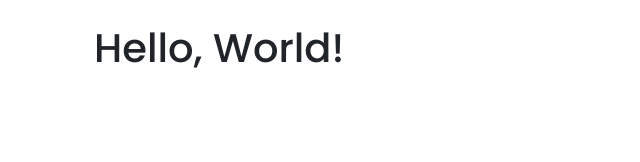
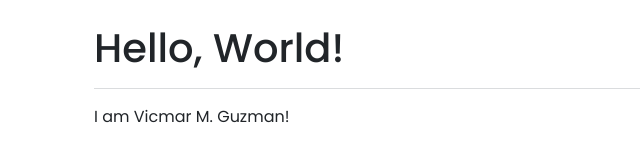
Before and after one commit to vicmar-guzman2024/login-signup---Bootstrap, a plain HTML site: page index.html in a window 1280 px wide. Shown: the whole page, without its empty margins (0-640 px from the left). Drawn offline with nearby package versions, Linux system fonts and the light colour scheme.

Commit message:
added some in index

```diff
--- a/index.html
+++ b/index.html
@@ -16,6 +16,9 @@
 
     <div class="container p-4">
         <h1>Hello, World!</h1>
+        <hr class="text-secondary">
+
+        <p>I am Vicmar M. Guzman!</p>
     </div>
 
 
```
